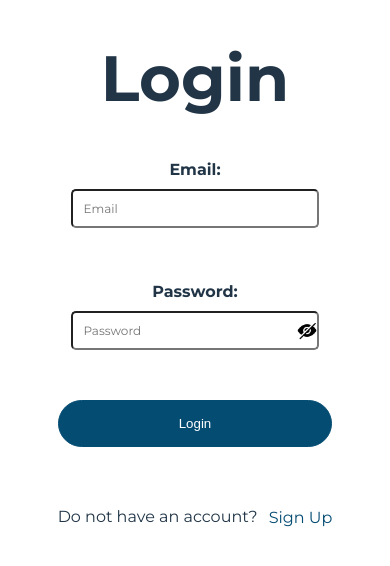
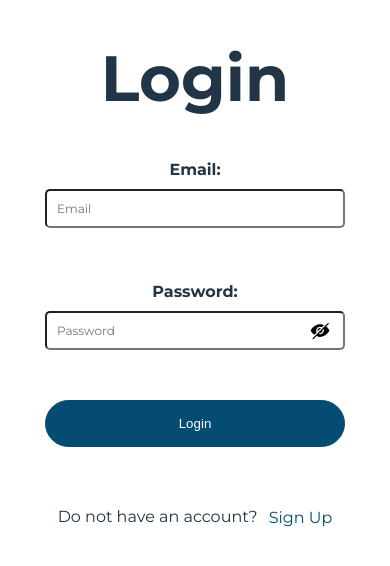
Before and after one commit to guranda26/ecommerce-website, a React (Vite) app: page /login in a window 390 px wide. Shown: the top 566 px of the page. Built offline with nearby package versions, Linux system fonts and the light colour scheme; no server answers; what @commercetools/platform-sdk, @commercetools/sdk-client-v2 would draw is missing.

Commit message:
feat: add user authorization; adjust styles

```diff
--- a/src/pages/login/Login.css
+++ b/src/pages/login/Login.css
@@ -32,7 +32,7 @@
   min-width: 300px;
   font-size: 0.6rem;
 }
-.login-form .error {
+.login-form-container .error {
   color: #d9534f;
   font-size: 0.6rem;
   margin: 0;
@@ -41,34 +41,9 @@
 .login-form .error-password {
   margin-top: 0;
 }
+
 .success {
   color: #5cb85c;
   margin-top: 10px;
   font-size: 1rem;
 }
-
-@media only screen and (max-width: 1024px) {
-  .login-form-container {
-    max-width: 75vw;
-  }
-}
-
-@media only screen and (max-width: 768px) {
-  .login-form input {
-    max-width: 160px;
-  }
-}
-
-@media only screen and (max-width: 425px) {
-  .login-form-container {
-    width: 100%;
-  }
-
-  .input-container {
-    width: 100%;
-  }
-
-  .login-form input {
-    min-width: 90%;
-  }
-}
--- a/src/pages/login/Login.tsx
+++ b/src/pages/login/Login.tsx
@@ -2,6 +2,7 @@ import React, { useState } from 'react';
 import { isEmailValid, isPasswordValid } from '../../modules/validationUtils';
 import PasswordInput from '../../components/passwordInput/PasswordInput';
 import { Link, useNavigate } from 'react-router-dom';
+import { apiRoot } from '../../../sdk/client';
 import './Login.css';
 
 const Login: React.FC = () => {
@@ -48,7 +49,32 @@ const Login: React.FC = () => {
     validateField('password', password);
   };
 
-  const handleSubmit = (event: React.FormEvent<HTMLFormElement>) => {
+  const authenticateUser = async (email: string, password: string) => {
+    try {
+      const response = await apiRoot.login()
+        .post({
+          body: {
+            email,
+            password,
+          },
+        })
+        .execute();
+
+      if (response.body) {
+        console.log(response.body);
+        return true;
+      } else {
+        setGeneralError('Login failed. Please check your email and password.');
+        return false;
+      }
+    } catch (error) {
+      console.error(error);
+      setGeneralError('Login failed. Please check your email and password.');
+      return false;
+    }
+  };
+
+  const handleSubmit = async (event: React.FormEvent<HTMLFormElement>) => {
     event.preventDefault();
 
     validateField('email', email);
@@ -59,22 +85,23 @@ const Login: React.FC = () => {
       return;
     }
 
-    // TODO: Proceed with form submission or authentication
-    console.log('Form submitted:', { email, password });
+    const authSuccess = await authenticateUser(email, password);
 
-    // TODO: Simulating an authentication success
+   if (authSuccess) {
       setSuccess(true);
       setGeneralError('');
-
       setTimeout(() => {
         navigate('/');
       }, 3000);
+    }
   };
 
   return (
     <div className="login-form-container">
       <h1>Login</h1>
-      {generalError && <div className="error-message">{generalError}</div>}
+      {generalError && (
+        <div className="error">{generalError}</div>
+      )}
       <form onSubmit={handleSubmit} className="login-form">
         <div className="login-form-controls">
           <div className="input-container">
@@ -90,7 +117,8 @@ const Login: React.FC = () => {
             {errors.email && (
               <div className="error">
                 <span className="error-icon">⚠️</span>
-                {errors.email}</div>
+                {errors.email}
+              </div>
             )}
           </div>
         </div>
```
Lines whose indentation alone changed are shown as unchanged.
